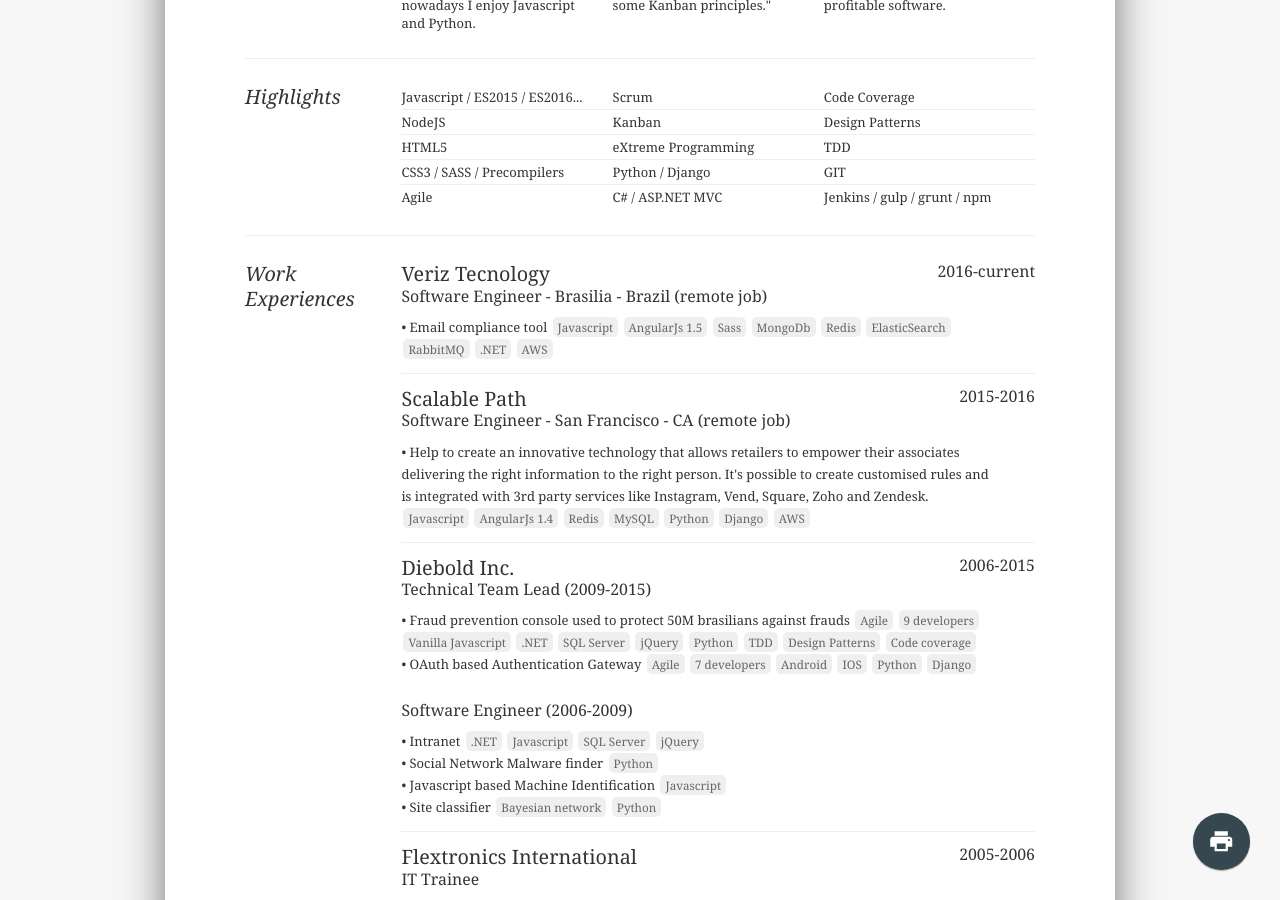
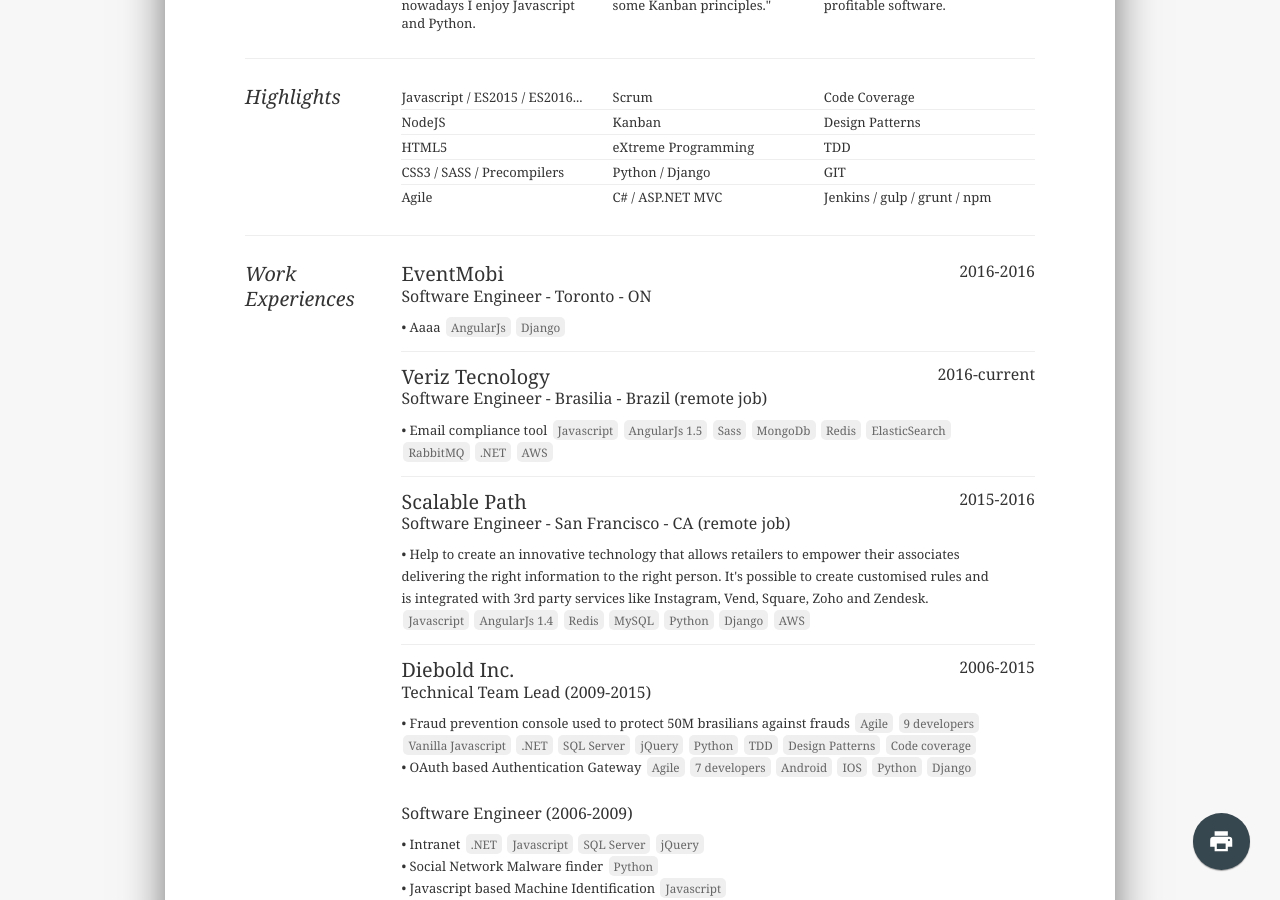
Before and after one commit to afonsof/afonsof.github.io, a Jekyll site: the page built from resume.html, in a window 1280 px wide and 900 px high, scrolled down 322 px. Built offline with Jekyll 4.4.1, drawn with Linux system fonts in a browser that asks for light colours.

Commit message:
Update resume.yml

```diff
--- a/_data/resume.yml
+++ b/_data/resume.yml
@@ -65,6 +65,15 @@
       type: occupationList
       layout: work
       items:
+        - organization: EventMobi
+          period: 2016-2016
+          occupations:
+            - title: Software Engineer - Toronto - ON
+              tasks:
+                - title: Aaaa
+                  tags:
+                    - AngularJs
+                    - Django
         - organization: Veriz Tecnology
           period: 2016-current
           occupations:
```
